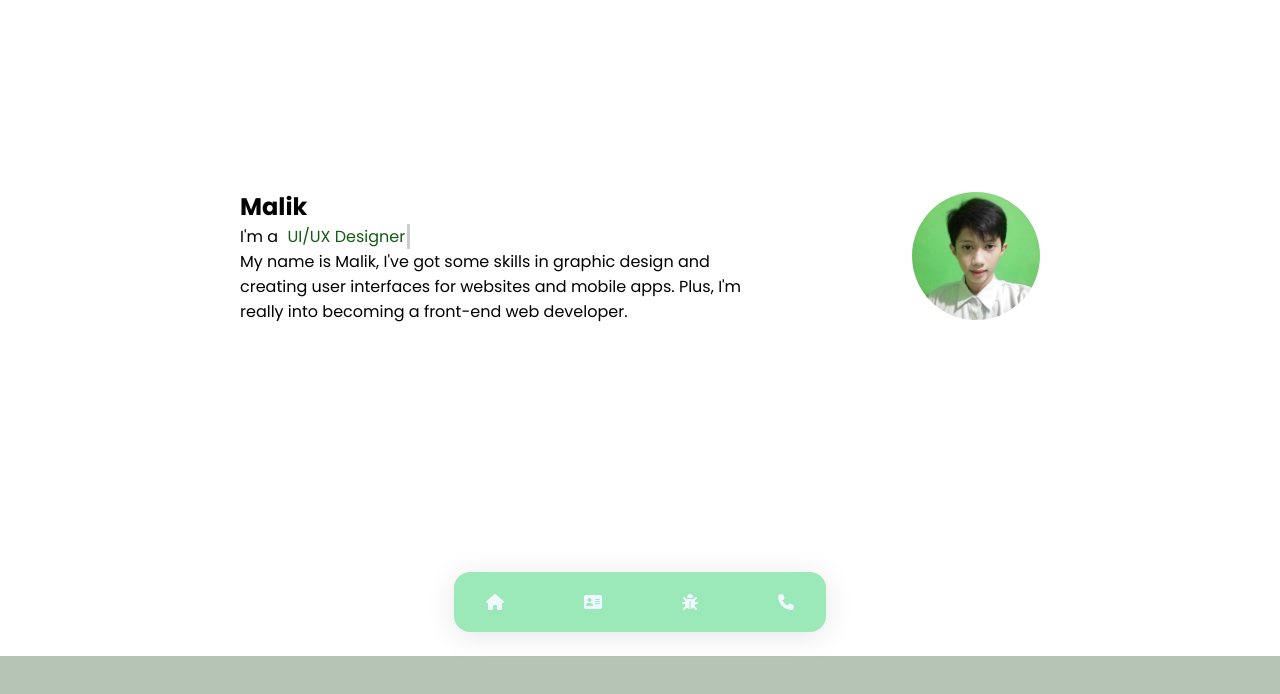
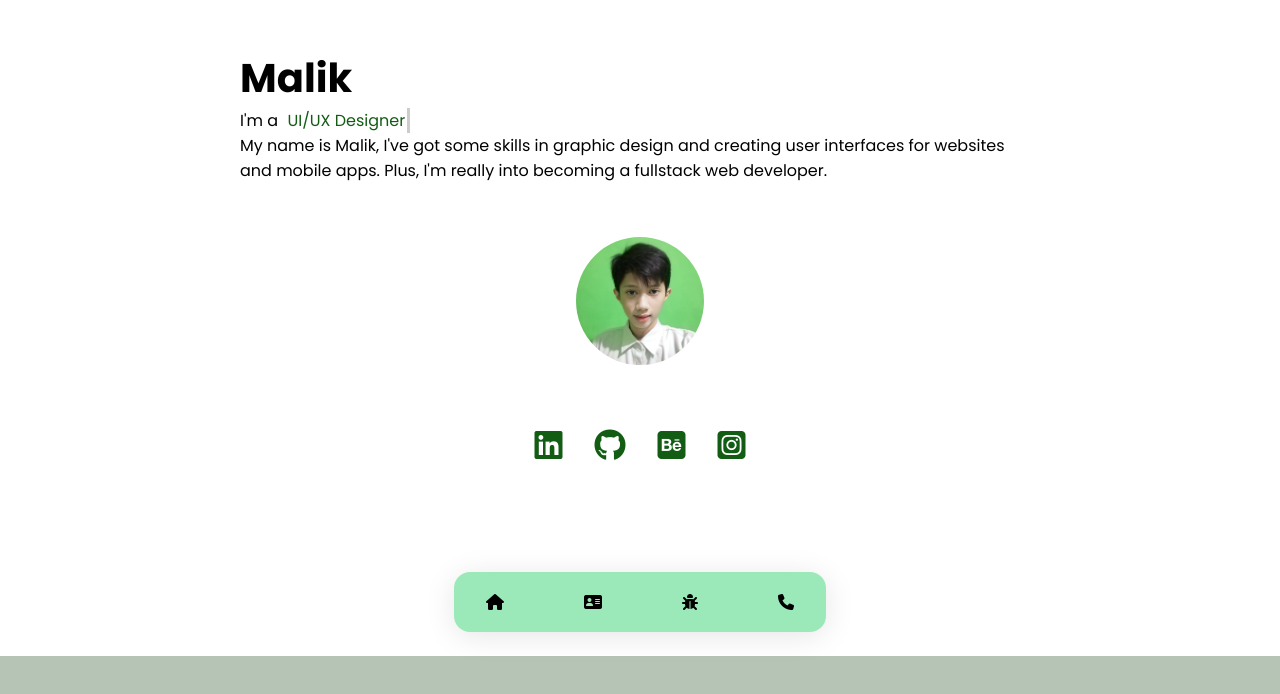
Before and after one commit to Malixl/porto, a plain HTML site: page index.html in a window 1280 px wide. Shown: the part 144-838 px from the top of the page. Drawn offline with Linux system fonts and the light colour scheme.

Commit message:
first section ✅

```diff
--- a/css/desk.css
+++ b/css/desk.css
@@ -92,8 +92,14 @@ section {
   align-items: center;
 }
 
+.text-img-wrapper {
+  display: flex;
+  align-items: center;
+  margin-bottom: 2rem;
+}
+
 .text-hero {
-  margin-right: 10rem;
+  margin-right: 28rem;
 }
 
 .img-wrapper {
@@ -112,7 +118,12 @@ section {
 
 .myname {
   font-weight: bold;
-  font-size: 150%;
+  font-size: 30pt;
+}
+
+.hero-wrapper {
+  display: flex;
+  flex-direction: column;
 }
 
 //typing start
@@ -139,6 +150,16 @@ section {
 .container p span.cursor.typing {
   animation: none;
 }
+
+.sosmed-wrapper {
+  padding-top: 10rem;
+}
+
+.sosmed {
+  display: flex;
+  justify-content: space-between;
+  gap: 2rem;
+}
 @keyframes blink {
   0% {
     background-color: #ccc;
--- a/css/phone.css
+++ /dev/null
@@ -1,5 +0,0 @@
-@media (max-width: 678px) {
-  ul {
-    gap: 3em;
-  }
-}
--- /dev/null
+++ b/css/responsive.css
@@ -0,0 +1,35 @@
+@media (max-width: 1280px) {
+  .text-hero {
+    margin-bottom: 40pt;
+    margin-right: 0;
+  }
+
+  .sosmed-wrapper {
+    padding-top: 2rem;
+  }
+
+  .text-img-wrapper {
+    display: flex;
+    flex-direction: column;
+  }
+}
+
+@media (max-width: 868px) {
+  section {
+    padding: 0 2rem;
+  }
+
+  .text-hero {
+    margin-bottom: 40pt;
+    margin-right: 0;
+  }
+
+  .text-img-wrapper {
+    display: flex;
+    flex-direction: column;
+  }
+
+  .img-wrapper {
+    justify-content: center;
+  }
+}
--- a/css/tab.css
+++ /dev/null
@@ -1,19 +0,0 @@
-@media (max-width: 868px) {
-  section {
-    padding: 0 2rem;
-  }
-
-  .text-hero {
-    margin-bottom: 40pt;
-    margin-right: 0;
-  }
-
-  .hero-wrapper {
-    display: flex;
-    flex-direction: column;
-  }
-
-  .img-wrapper {
-    justify-content: center;
-  }
-}
--- a/index.html
+++ b/index.html
@@ -9,32 +9,23 @@
       href="https://cdnjs.cloudflare.com/ajax/libs/font-awesome/6.5.1/css/all.min.css"
     />
     <link rel="stylesheet" href="css/desk.css" />
-    <link rel="stylesheet" href="css/tab.css" />
-    <link rel="stylesheet" href="css/phone.css" />
+    <link rel="stylesheet" href="css/responsive.css" />
   </head>
   <body>
     <div class="nav-wrapper">
       <nav>
         <ul>
           <li>
-            <a href="#hero"
-              ><i class="fa-solid fa-house" style="color: aliceblue"></i
-            ></a>
+            <a href="#hero"><i class="fa-solid fa-house"></i></a>
           </li>
           <li>
-            <a href="#about"
-              ><i class="fa-solid fa-address-card" style="color: aliceblue"></i
-            ></a>
+            <a href="#about"><i class="fa-solid fa-address-card"></i></a>
           </li>
           <li>
-            <a href="#project"
-              ><i class="fa-solid fa-bug" style="color: aliceblue"></i
-            ></a>
+            <a href="#project"><i class="fa-solid fa-bug"></i></a>
           </li>
           <li>
-            <a href="#contact"
-              ><i class="fa-solid fa-phone" style="color: aliceblue"></i
-            ></a>
+            <a href="#contact"><i class="fa-solid fa-phone"></i></a>
           </li>
         </ul>
       </nav>
@@ -43,6 +34,7 @@
       <div class="hero" id="hero">
         <section>
           <div class="hero-wrapper">
+            <div class="text-img-wrapper">
               <div class="text-hero">
                 <p class="myname">Malik</p>
                 <div class="container">
@@ -53,18 +45,67 @@
                 </div>
                 <p>
                   My name is Malik, I've got some skills in graphic design and
-                creating user interfaces for websites and mobile apps. Plus, I'm
-                really into becoming a front-end web developer.
+                  creating user interfaces for websites and mobile apps. Plus,
+                  I'm really into becoming a fullstack web developer.
                 </p>
               </div>
               <div class="img-wrapper">
                 <img src="./img/lix.jpg" alt="" />
               </div>
             </div>
+            <div class="sosmed-wrapper">
+              <div class="sosmed">
+                <a
+                  target="_blank"
+                  href="https://www.linkedin.com/in/abdul-malik-matoha-8aa454254/"
+                  rel="no-referrer"
+                  ><i
+                    class="fa-brands fa-linkedin"
+                    style="color: #125c13; font-size: 2em"
+                  ></i
+                ></a>
+                <a
+                  target="_blank"
+                  href="https://github.com/Malixl"
+                  rel="no-referrer"
+                  ><i
+                    class="fa-brands fa-github"
+                    style="color: #125c13; font-size: 2em"
+                  ></i
+                ></a>
+                <a
+                  target="_blank"
+                  href="https://www.behance.net/malikmatoha"
+                  rel="no-referrer"
+                  ><i
+                    class="fa-brands fa-square-behance"
+                    style="color: #125c13; font-size: 2em"
+                  ></i
+                ></a>
+                <a
+                  target="_blank"
+                  href="https://www.instagram.com/mlikmth/"
+                  rel="no-referrer"
+                  ><i
+                    class="fa-brands fa-square-instagram"
+                    style="color: #125c13; font-size: 2em"
+                  ></i
+                ></a>
+              </div>
+            </div>
+          </div>
         </section>
       </div>
       <div class="about" id="about">
-        <section></section>
+        <section>
+          <div class="about-wrapper">
+            <div class="about-heading"></div>
+            <div class="skills">
+              <div class="skills-heading"></div>
+              <div class="skill"></div>
+            </div>
+          </div>
+        </section>
       </div>
       <div class="project" id="project">
         <section></section>
--- a/js/index.js
+++ b/js/index.js
@@ -4,7 +4,7 @@ const cursorSpan = document.querySelector(".cursor");
 const textArray = ["UI/UX Designer", "Graphic Designer", "Front-End Developer"];
 const typingDelay = 200;
 const erasingDelay = 100;
-const newTextDelay = 2000; // Delay between current and next text
+const newTextDelay = 2000;
 let textArrayIndex = 0;
 let charIndex = 0;
 
@@ -40,6 +40,5 @@ function erase() {
 }
 
 document.addEventListener("DOMContentLoaded", function () {
-  // On DOM Load initiate the effect
   if (textArray.length) setTimeout(type, newTextDelay + 250);
 });
```
Also changed, not shown: README.md. Lines whose indentation alone changed are shown as unchanged.
